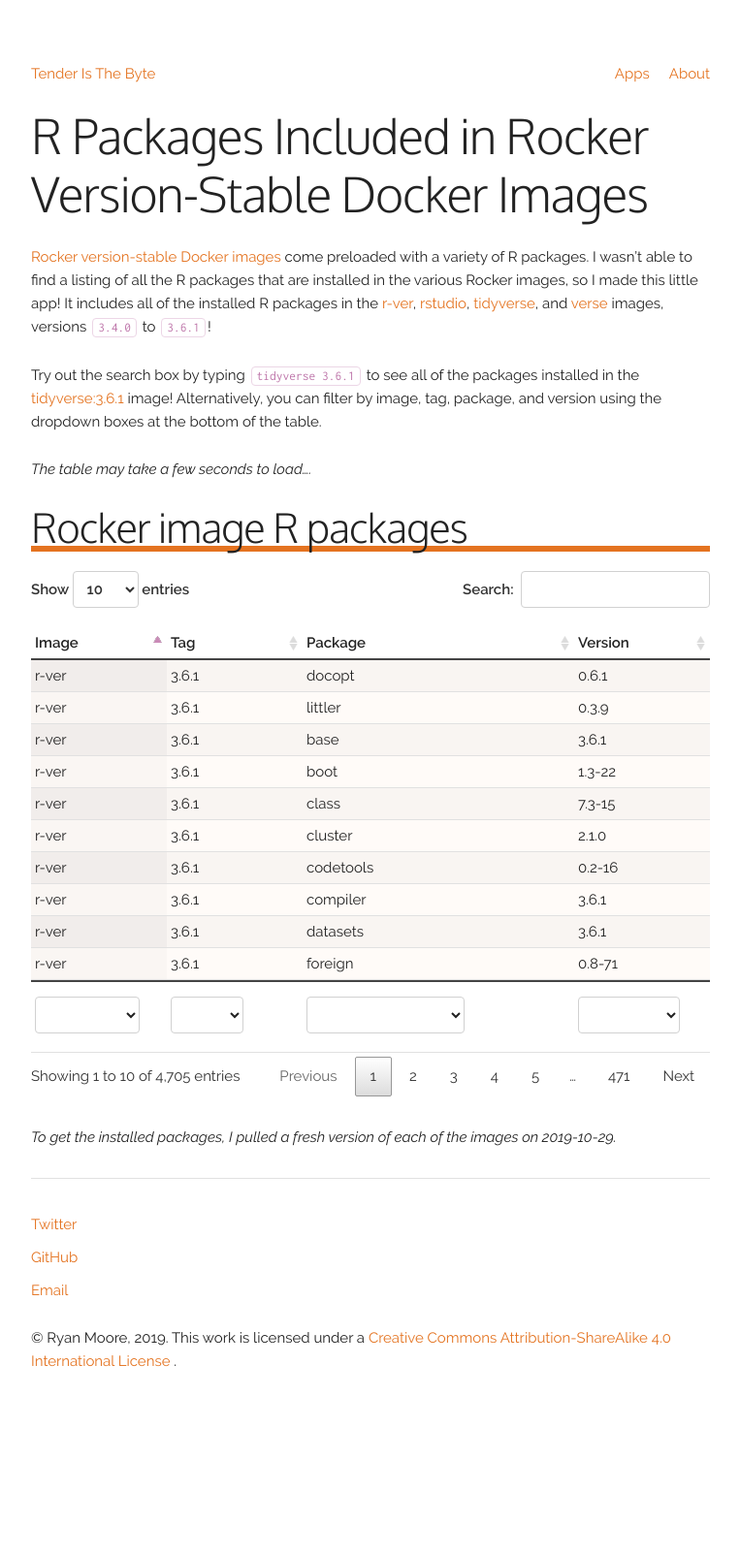
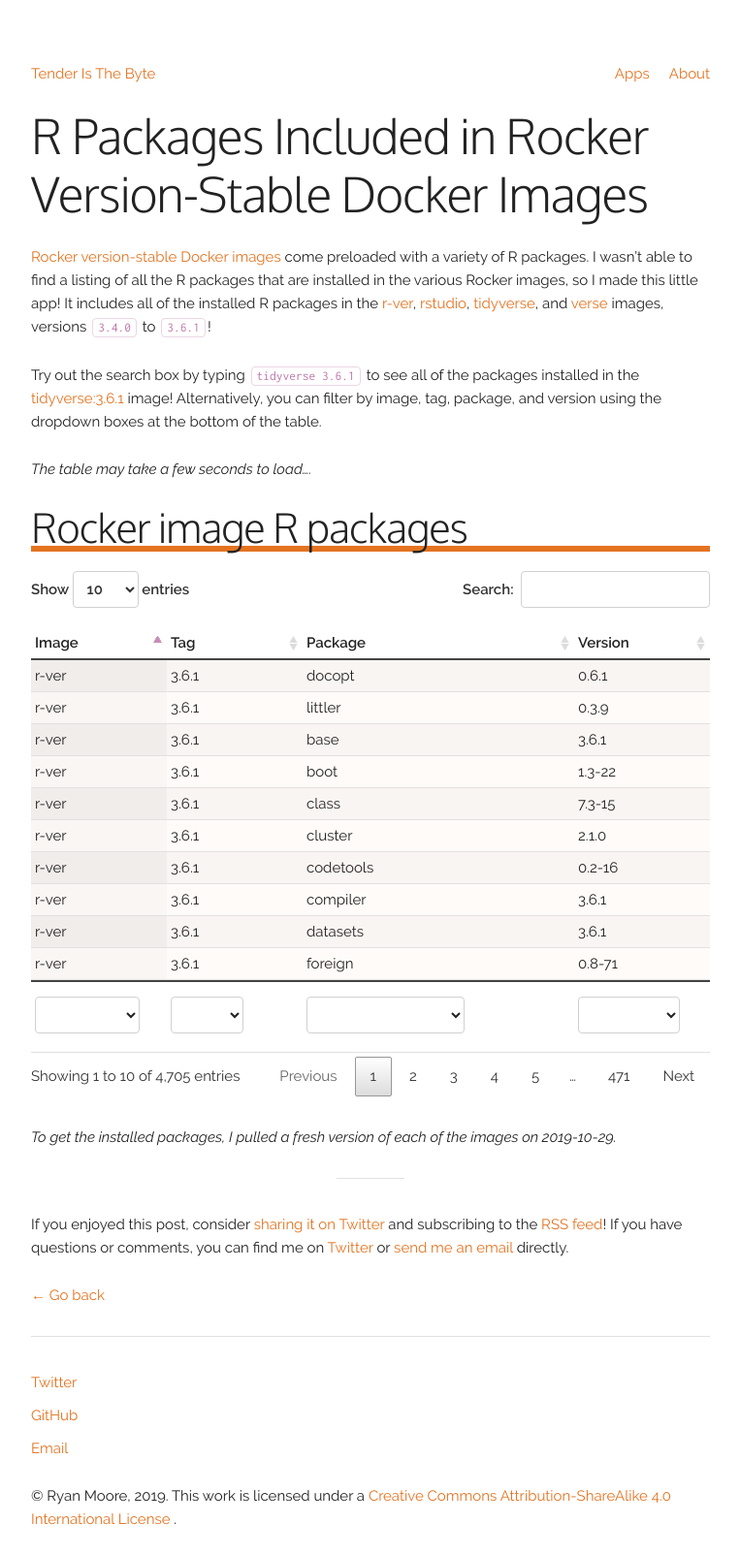
Before and after one commit to mooreryan/TenderIsTheByte, a Jekyll site: the page built from collections/_apps/r_packages_in_rocker_images.md, in a window 1280 px wide. Shown: the whole page at 97% size, without its empty margins (258-1021 px from the left). Built offline with Jekyll 4.4.1, drawn with Linux system fonts in a browser that asks for light colours; nearby versions of some CDN libraries; before the commit the page ends 1441 px from its top, so only the background shows below that.

Commit message:
Add call to action

```diff
--- a/collections/_apps/r_packages_in_rocker_images.md
+++ b/collections/_apps/r_packages_in_rocker_images.md
@@ -87,3 +87,11 @@ Try out the search box by typing `tidyverse 3.6.1` to see all of the packages in
 </table>
 
 *To get the installed packages, I pulled a fresh version of each of the images on 2019-10-29.*
+
+<div>
+    <hr width="10%">
+
+    {% include call_to_action.html %}
+
+    <a href="/">← Go back</a>
+</div>
```
Also changed, not shown: other parts of collections/_apps/r_packages_in_rocker_images.md (+1 -1 lines).
